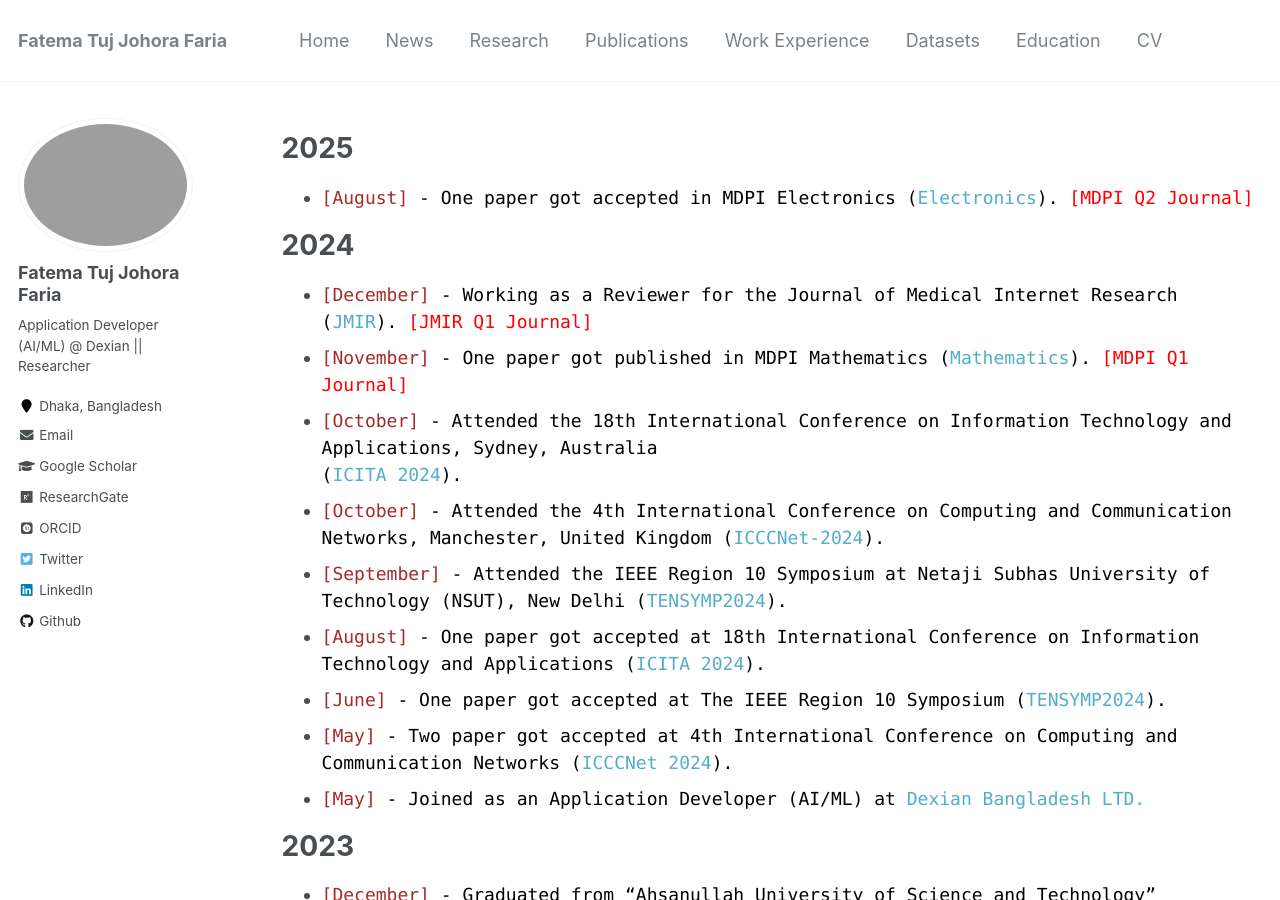
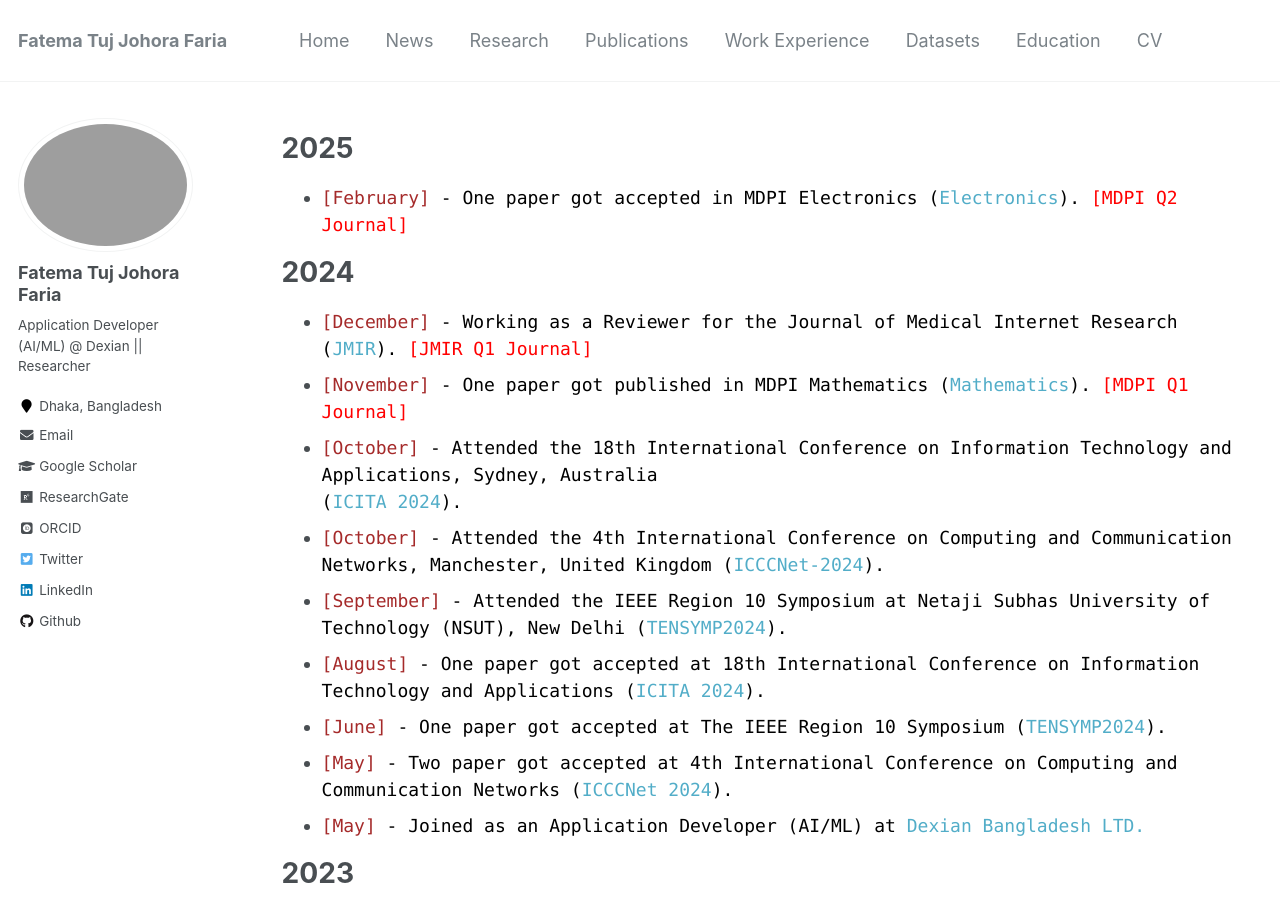
Before and after one commit to fatemafaria142/fatemafaria142.github.io, a Jekyll site: the page built from _pages/news.md, in a window 1280 px wide and 900 px high. Built offline with Jekyll 4.4.1, drawn with Linux system fonts in a browser that asks for light colours; some web fonts are replaced.

Commit message:
Changed to News

```diff
--- a/_pages/news.md
+++ b/_pages/news.md
@@ -5,7 +5,7 @@
 author_profile: true
 ---
 # 2025
-+ <span style="font-family:Monaco; color:black;"><span style="color:brown">[August]</span> -  One paper got accepted in MDPI Electronics ([Electronics](https://www.mdpi.com/journal/electronics)). <span style="color:red"> [MDPI Q2 Journal]</span>
++ <span style="font-family:Monaco; color:black;"><span style="color:brown">[February]</span> -  One paper got accepted in MDPI Electronics ([Electronics](https://www.mdpi.com/journal/electronics)). <span style="color:red"> [MDPI Q2 Journal]</span>
 
 # 2024
 + <span style="font-family:Monaco; color:black;"><span style="color:brown">[December]</span> - Working as a Reviewer for the Journal of Medical Internet Research ([JMIR](https://www.jmir.org/)).
```
